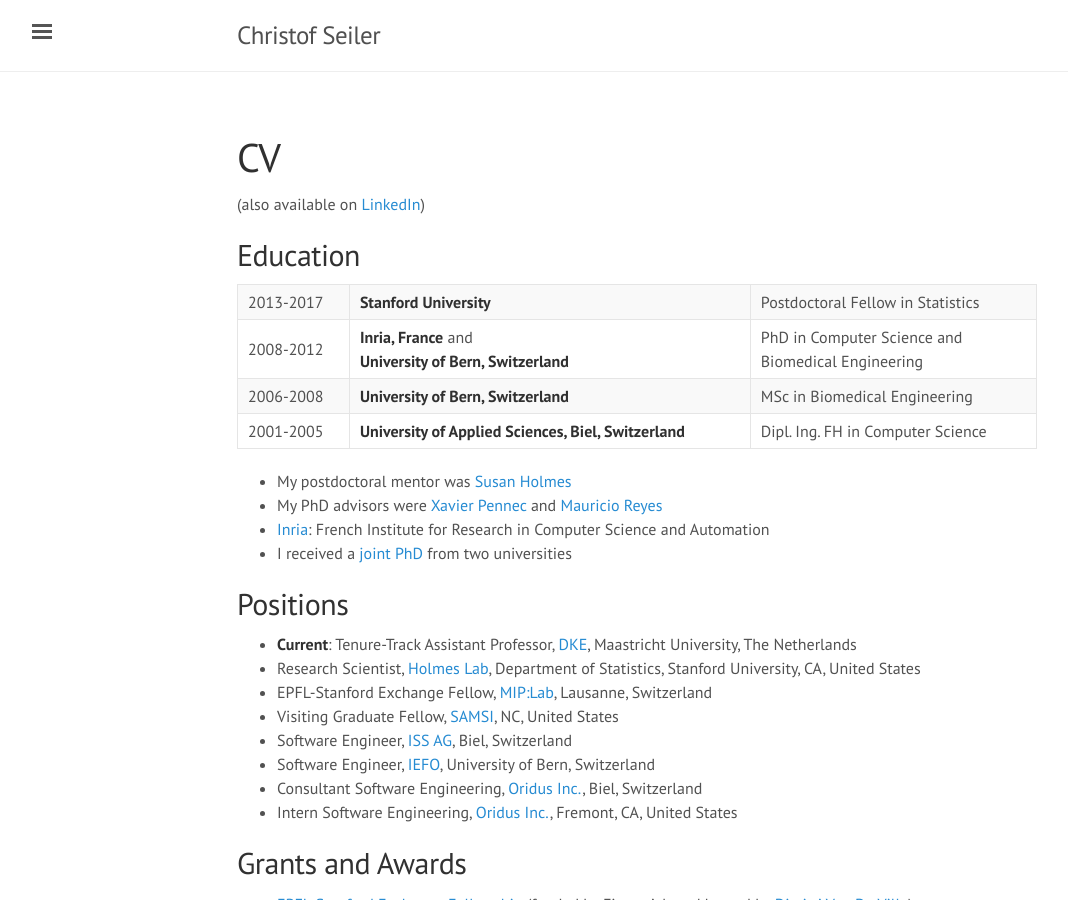
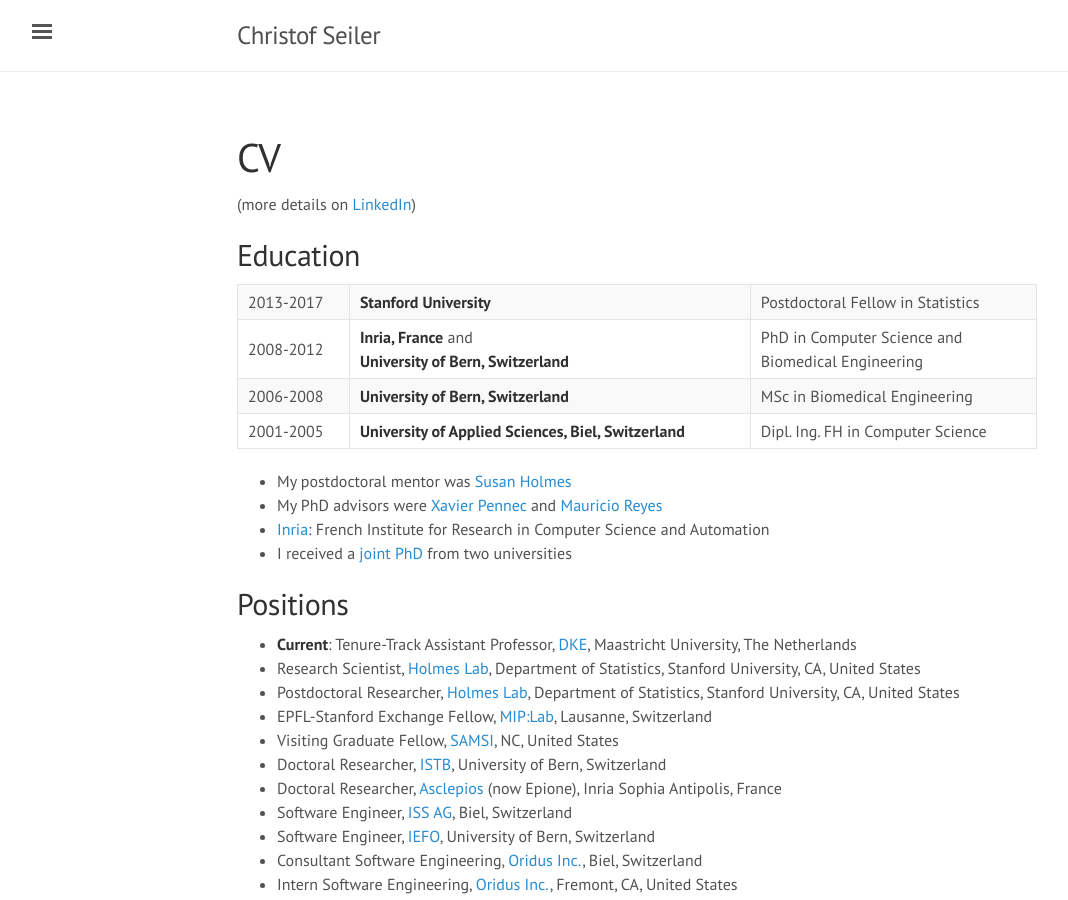
Before and after one commit to ChristofSeiler/ChristofSeiler.github.io, a Jekyll site: the page built from about.md, in a window 1280 px wide and 900 px high. Shown: the whole window, without its empty margins (3-1071 px from the left). Built offline with Jekyll 4.4.1, drawn with Linux system fonts in a browser that asks for light colours.

Commit message:
added more past positions

```diff
--- a/about.md
+++ b/about.md
@@ -3,7 +3,7 @@
 title: CV
 ---
 
-(also available on [LinkedIn](https://www.linkedin.com/in/christof-seiler-2419294/))
+(more details on [LinkedIn](https://www.linkedin.com/in/christof-seiler-2419294/))
 
 ## Education
 
@@ -21,8 +21,11 @@
 
 * **Current**: Tenure-Track Assistant Professor, [DKE](https://www.maastrichtuniversity.nl/about-um/faculties/science-and-engineering/fse-departments/department-data-science-and-knowledge), Maastricht University, The Netherlands
 * Research Scientist, [Holmes Lab](http://statweb.stanford.edu/~susan/lab_index.html), Department of Statistics, Stanford University, CA, United States
+* Postdoctoral Researcher, [Holmes Lab](http://statweb.stanford.edu/~susan/lab_index.html), Department of Statistics, Stanford University, CA, United States
 * EPFL-Stanford Exchange Fellow, [MIP:Lab](https://miplab.epfl.ch/), Lausanne, Switzerland
 * Visiting Graduate Fellow, [SAMSI](https://www.samsi.info/), NC, United States
+* Doctoral Researcher, [ISTB](http://www.istb.unibe.ch/index_eng.html), University of Bern, Switzerland
+* Doctoral Researcher, [Asclepios](https://team.inria.fr/epione/en/) (now Epione), Inria Sophia Antipolis, France
 * Software Engineer, [ISS AG](http://www.iss-ag.ch/en), Biel, Switzerland
 * Software Engineer, [IEFO](http://www.swissrdl.unibe.ch/about_us/history/index_eng.html), University of Bern, Switzerland
 * Consultant Software Engineering, [Oridus Inc.](https://www.bloomberg.com/research/stocks/private/snapshot.asp?privcapid=524394), Biel, Switzerland
```
